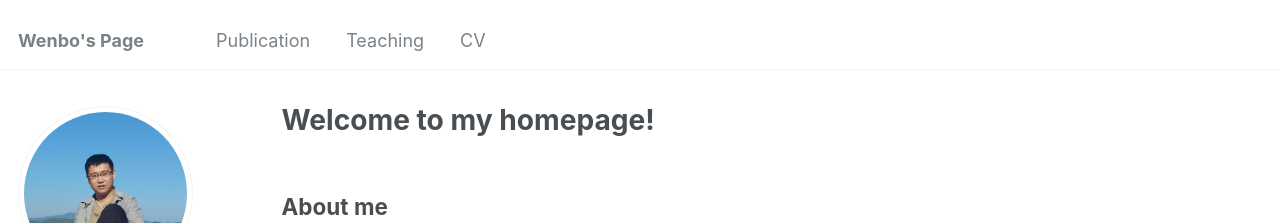
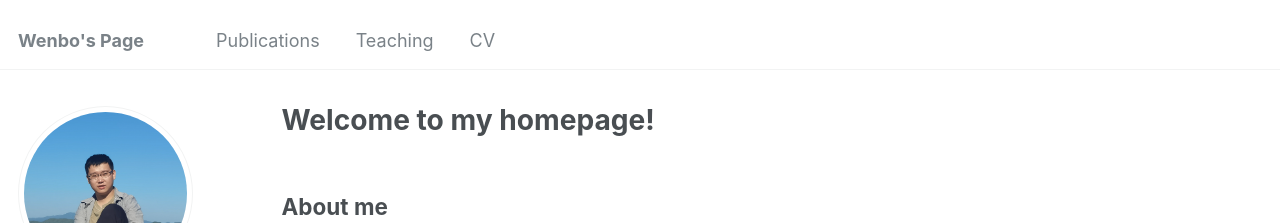
Before and after one commit to wlicb/me, a Jekyll site: the page built from _pages/about.md, in a window 1280 px wide. Shown: the top 223 px of the page. Built offline with Jekyll 4.4.1, drawn with Linux system fonts in a browser that asks for light colours; some web fonts are replaced.

Commit message:
Rename 'Publication' to 'Publications' in navigation

```diff
--- a/_data/navigation.yml
+++ b/_data/navigation.yml
@@ -6,8 +6,8 @@
 
 main:
 
-  - title: "Publication"
-    url: /publication
+  - title: "Publications"
+    url: /publications
 
   - title: "Teaching"
     url: /teaching
```
